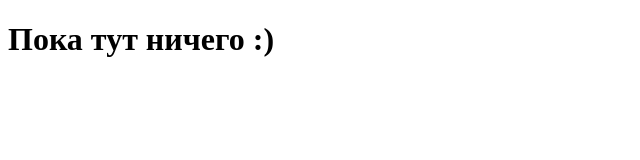
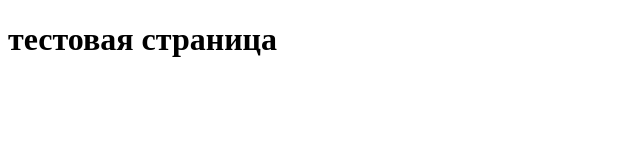
Before and after one commit to djandjiev/djandjiev.github.io, a plain HTML site: page index.html in a window 1280 px wide. Shown: the whole page, without its empty margins (0-640 px from the left). Drawn offline with Linux system fonts and the light colour scheme.

Commit message:
Upd text in index.html

```diff
--- a/index.html
+++ b/index.html
@@ -5,6 +5,6 @@
   <title>Djandjiev Victor</title>
  </head>
  <body>
-  <h1>Пока тут ничего :)</h1>
+  <h1>тестовая страница</h1>
  </body>
 </html>
```
